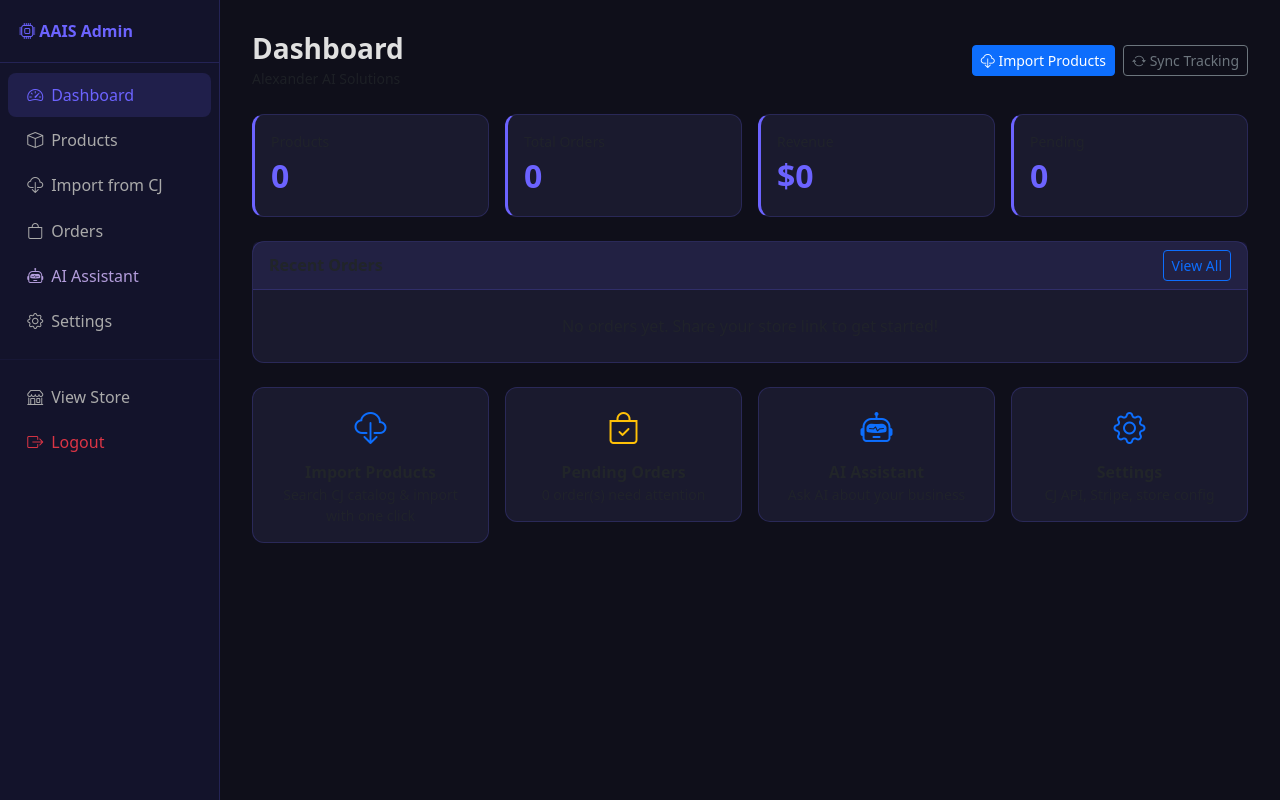
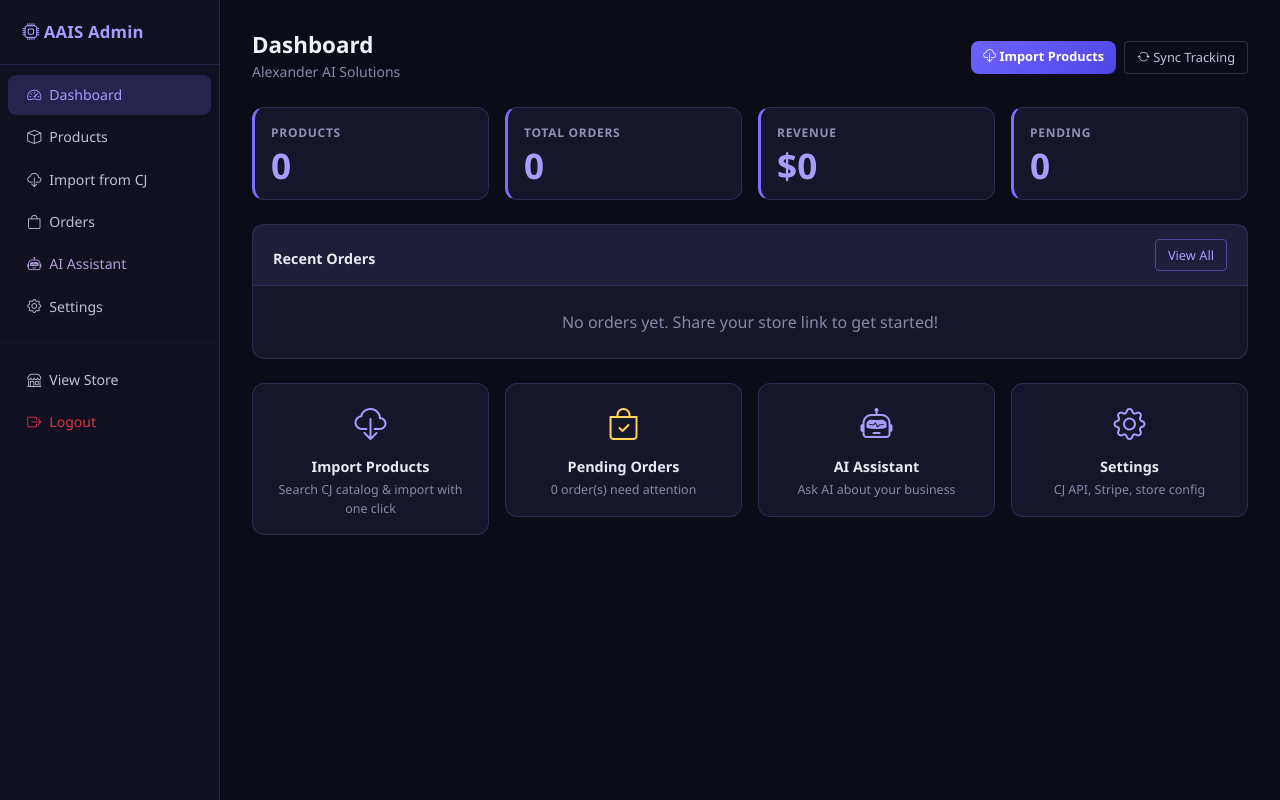
Before and after one commit to Liberty-Emporium/Drop-Shipping-by-alexander-ai-solutions, a Flask app: page /admin in a window 1280 px wide. Run offline with Flask 3, Linux system fonts and the light colour scheme; the visitor is signed in with stand-in values (Sample User, id 1); data that the repository does not hold is empty.

Commit message:
fix: admin readability — proper contrast on all text, labels, stat cards, quick links

```diff
--- a/templates/admin/base.html
+++ b/templates/admin/base.html
@@ -7,25 +7,71 @@
   <link href="https://cdn.jsdelivr.net/npm/bootstrap@5.3.2/dist/css/bootstrap.min.css" rel="stylesheet">
   <link href="https://cdn.jsdelivr.net/npm/bootstrap-icons@1.11.3/font/bootstrap-icons.css" rel="stylesheet">
   <style>
-    :root { --primary: #6c63ff; --dark: #0f0f1a; --sidebar: #13132b; --border: rgba(108,99,255,0.2); }
-    body { background: var(--dark); color: #e0e0e0; }
+    :root { --primary: #7c6fff; --dark: #0c0c18; --sidebar: #101020; --border: rgba(150,140,255,0.18); }
+
+    body { background: var(--dark); color: #e8e8f0; font-family: 'Segoe UI', system-ui, sans-serif; }
+
+    /* ── SIDEBAR ── */
     .sidebar { background: var(--sidebar); border-right: 1px solid var(--border); min-height: 100vh; width: 220px; position: fixed; top:0; left:0; z-index:100; }
-    .sidebar .nav-link { color: #aaa; padding: 0.6rem 1.2rem; border-radius: 8px; margin: 2px 8px; }
-    .sidebar .nav-link:hover, .sidebar .nav-link.active { background: rgba(108,99,255,0.15); color: var(--primary); }
-    .sidebar .brand { color: var(--primary); font-weight: 700; padding: 1.2rem; border-bottom: 1px solid var(--border); }
+    .sidebar .nav-link { color: #c0bfd8; padding: 0.6rem 1.2rem; border-radius: 8px; margin: 2px 8px; font-size:0.88rem; font-weight:500; transition: all 0.15s; }
+    .sidebar .nav-link:hover { background: rgba(124,111,255,0.12); color: #fff; }
+    .sidebar .nav-link.active { background: rgba(124,111,255,0.2); color: #a89dff; }
+    .sidebar .brand { color: #a89dff; font-weight: 800; font-size:1.05rem; padding: 1.2rem 1.4rem; border-bottom: 1px solid var(--border); letter-spacing:0.01em; }
+
+    /* ── MAIN ── */
     .main-content { margin-left: 220px; padding: 2rem; }
-    .card { background: #1a1a2e; border: 1px solid var(--border); border-radius: 12px; }
-    .card-header { background: rgba(108,99,255,0.1); border-bottom: 1px solid var(--border); }
+
+    /* ── CARDS ── */
+    .card { background: #16162a; border: 1px solid var(--border); border-radius: 12px; }
+    .card-header { background: rgba(124,111,255,0.08); border-bottom: 1px solid var(--border); padding: 0.85rem 1.25rem; color: #dddcf0; font-size:0.9rem; }
+
+    /* ── STAT CARDS ── */
     .stat-card { border-left: 3px solid var(--primary); }
-    .stat-val { font-size: 2rem; font-weight: 800; color: var(--primary); }
-    .table { color: #e0e0e0; }
-    .badge-status-pending    { background: rgba(255,193,7,0.2);  color: #ffc107; border: 1px solid #ffc10750; }
-    .badge-status-processing { background: rgba(13,110,253,0.2); color: #6ea8fe; border: 1px solid #6ea8fe50; }
-    .badge-status-shipped    { background: rgba(25,135,84,0.2);  color: #75b798; border: 1px solid #75b79850; }
-    .badge-status-delivered  { background: rgba(25,135,84,0.4);  color: #a3cfbb; border: 1px solid #a3cfbb50; }
-    .badge-status-cancelled  { background: rgba(220,53,69,0.2);  color: #ea868f; border: 1px solid #ea868f50; }
-    input, select, textarea { background: #16213e !important; border-color: var(--border) !important; color: #e0e0e0 !important; }
-    input:focus, select:focus { box-shadow: 0 0 0 0.2rem rgba(108,99,255,0.25) !important; }
+    .stat-card small { color: #a0a0c0 !important; font-size: 0.78rem; font-weight: 600; text-transform: uppercase; letter-spacing: 0.06em; display: block; margin-bottom: 0.4rem; }
+    .stat-val { font-size: 2.2rem; font-weight: 800; color: #a89dff; line-height: 1; }
+
+    /* ── QUICK LINK CARDS ── */
+    .card strong { color: #e8e8f0; font-size: 0.9rem; display: block; margin-top: 0.4rem; }
+    .card small.text-muted { color: #8888aa !important; font-size: 0.78rem; }
+
+    /* ── TABLES ── */
+    .table { color: #d8d8ec; }
+    .table thead th { color: #9090b8; font-size:0.78rem; text-transform:uppercase; letter-spacing:0.06em; border-color: var(--border); font-weight:600; padding:0.65rem 0.75rem; }
+    .table td { border-color: rgba(150,140,255,0.1); padding:0.7rem 0.75rem; vertical-align:middle; }
+    .table-hover tbody tr:hover td { background: rgba(124,111,255,0.06); }
+
+    /* ── BADGES ── */
+    .badge-status-pending    { background: rgba(255,193,7,0.15);  color: #ffd55a; border: 1px solid rgba(255,193,7,0.3); padding:0.3rem 0.65rem; border-radius:6px; font-size:0.75rem; font-weight:600; }
+    .badge-status-processing { background: rgba(99,179,237,0.15); color: #90cdf4; border: 1px solid rgba(99,179,237,0.3); padding:0.3rem 0.65rem; border-radius:6px; font-size:0.75rem; font-weight:600; }
+    .badge-status-shipped    { background: rgba(72,187,120,0.15); color: #9ae6b4; border: 1px solid rgba(72,187,120,0.3); padding:0.3rem 0.65rem; border-radius:6px; font-size:0.75rem; font-weight:600; }
+    .badge-status-delivered  { background: rgba(72,187,120,0.25); color: #c6f6d5; border: 1px solid rgba(72,187,120,0.4); padding:0.3rem 0.65rem; border-radius:6px; font-size:0.75rem; font-weight:600; }
+    .badge-status-cancelled  { background: rgba(245,101,101,0.15); color: #feb2b2; border: 1px solid rgba(245,101,101,0.3); padding:0.3rem 0.65rem; border-radius:6px; font-size:0.75rem; font-weight:600; }
+
+    /* ── FORMS ── */
+    input, select, textarea { background: #0e0e1e !important; border: 1px solid rgba(150,140,255,0.25) !important; color: #e8e8f0 !important; border-radius: 8px; padding: 0.5rem 0.85rem; }
+    input:focus, select:focus, textarea:focus { box-shadow: 0 0 0 0.2rem rgba(124,111,255,0.2) !important; border-color: rgba(124,111,255,0.5) !important; outline:none; }
+    input::placeholder, textarea::placeholder { color: #5a5a7a !important; }
+    label { color: #b0b0cc; font-size: 0.83rem; font-weight: 500; margin-bottom: 0.3rem; }
+
+    /* ── BUTTONS ── */
+    .btn-primary { background: linear-gradient(135deg, #6c63ff, #4f46e5); border: none; color: white; font-weight: 600; border-radius: 8px; }
+    .btn-primary:hover { background: linear-gradient(135deg, #7c73ff, #5f56f5); color: white; }
+    .btn-outline-primary { border-color: rgba(124,111,255,0.5); color: #a89dff; }
+    .btn-outline-primary:hover { background: rgba(124,111,255,0.15); border-color: var(--primary); color: #c4b5fd; }
+    .btn-outline-secondary { border-color: rgba(255,255,255,0.15); color: #c0bfd8; }
+    .btn-outline-secondary:hover { background: rgba(255,255,255,0.06); color: #fff; border-color: rgba(255,255,255,0.25); }
+    .btn-warning { background: #d97706; border:none; color:white; font-weight:600; }
+    .btn-sm { font-size: 0.8rem; padding: 0.35rem 0.75rem; }
+
+    /* ── ALERTS ── */
+    .alert { border-radius: 10px; font-size: 0.88rem; }
+    .alert-link { font-weight: 700; }
+
+    /* ── TEXT ── */
+    h3.fw-bold { color: #f0f0ff; font-size: 1.4rem; }
+    .text-muted { color: #8888aa !important; }
+    code { color: #a89dff; background: rgba(124,111,255,0.12); padding: 0.15rem 0.45rem; border-radius: 5px; font-size: 0.85rem; }
+
     @media(max-width:768px){ .sidebar{display:none;} .main-content{margin-left:0;} }
   </style>
 </head>
--- a/templates/admin/dashboard.html
+++ b/templates/admin/dashboard.html
@@ -3,8 +3,8 @@
 {% block content %}
 <div class="d-flex justify-content-between align-items-center mb-4">
   <div>
-    <h3 class="fw-bold mb-0">Dashboard</h3>
-    <small class="text-muted">Alexander AI Solutions</small>
+    <h3 class="fw-bold mb-0" style="color:#f0f0ff;">Dashboard</h3>
+    <small style="color:#8888aa;">Alexander AI Solutions</small>
   </div>
   <div class="d-flex gap-2">
     <a href="/admin/import" class="btn btn-primary btn-sm">
@@ -28,26 +28,26 @@
 <div class="row g-3 mb-4">
   <div class="col-6 col-md-3">
     <div class="card stat-card p-3">
-      <small class="text-muted">Products</small>
+      <div style="color:#9090b8;font-size:0.75rem;font-weight:700;text-transform:uppercase;letter-spacing:0.06em;margin-bottom:0.4rem;">Products</div>
       <div class="stat-val">{{ stats.products }}</div>
     </div>
   </div>
   <div class="col-6 col-md-3">
     <div class="card stat-card p-3">
-      <small class="text-muted">Total Orders</small>
+      <div style="color:#9090b8;font-size:0.75rem;font-weight:700;text-transform:uppercase;letter-spacing:0.06em;margin-bottom:0.4rem;">Total Orders</div>
       <div class="stat-val">{{ stats.orders }}</div>
     </div>
   </div>
   <div class="col-6 col-md-3">
     <div class="card stat-card p-3">
-      <small class="text-muted">Revenue</small>
+      <div style="color:#9090b8;font-size:0.75rem;font-weight:700;text-transform:uppercase;letter-spacing:0.06em;margin-bottom:0.4rem;">Revenue</div>
       <div class="stat-val">${{ '%.0f'|format(stats.revenue) }}</div>
     </div>
   </div>
   <div class="col-6 col-md-3">
     <div class="card stat-card p-3">
-      <small class="text-muted">Pending</small>
-      <div class="stat-val" style="color:{% if stats.pending > 0 %}#ffc107{% else %}var(--primary){% endif %};">{{ stats.pending }}</div>
+      <div style="color:#9090b8;font-size:0.75rem;font-weight:700;text-transform:uppercase;letter-spacing:0.06em;margin-bottom:0.4rem;">Pending</div>
+      <div class="stat-val" style="color:{% if stats.pending > 0 %}#ffd55a{% else %}#a89dff{% endif %};">{{ stats.pending }}</div>
     </div>
   </div>
 </div>
@@ -55,7 +55,7 @@
 <!-- Recent Orders -->
 <div class="card">
   <div class="card-header d-flex justify-content-between align-items-center">
-    <strong>Recent Orders</strong>
+    <strong style="color:#e8e8f0;">Recent Orders</strong>
     <a href="/admin/orders" class="btn btn-sm btn-outline-primary">View All</a>
   </div>
   <div class="card-body p-0">
@@ -89,30 +89,30 @@
 <div class="row g-3 mt-2">
   <div class="col-md-3">
     <a href="/admin/import" class="card text-decoration-none d-block p-3 text-center" style="transition:transform 0.2s;" onmouseover="this.style.transform='translateY(-3px)'" onmouseout="this.style.transform=''">
-      <i class="bi bi-cloud-download fs-2 text-primary mb-2 d-block"></i>
-      <strong>Import Products</strong>
-      <small class="text-muted d-block">Search CJ catalog & import with one click</small>
+      <i class="bi bi-cloud-download fs-2 mb-2 d-block" style="color:#a89dff;"></i>
+      <strong style="color:#e8e8f0;">Import Products</strong>
+      <small style="color:#8888aa;font-size:0.78rem;display:block;margin-top:0.2rem;">Search CJ catalog &amp; import with one click</small>
     </a>
   </div>
   <div class="col-md-3">
     <a href="/admin/orders?status=pending" class="card text-decoration-none d-block p-3 text-center" style="transition:transform 0.2s;" onmouseover="this.style.transform='translateY(-3px)'" onmouseout="this.style.transform=''">
-      <i class="bi bi-bag-check fs-2 text-warning mb-2 d-block"></i>
-      <strong>Pending Orders</strong>
-      <small class="text-muted d-block">{{ stats.pending }} order(s) need attention</small>
+      <i class="bi bi-bag-check fs-2 mb-2 d-block" style="color:#ffd55a;"></i>
+      <strong style="color:#e8e8f0;">Pending Orders</strong>
+      <small style="color:#8888aa;font-size:0.78rem;display:block;margin-top:0.2rem;">{{ stats.pending }} order(s) need attention</small>
     </a>
   </div>
   <div class="col-md-3">
     <a href="/admin/ai" class="card text-decoration-none d-block p-3 text-center" style="transition:transform 0.2s;" onmouseover="this.style.transform='translateY(-3px)'" onmouseout="this.style.transform=''">
-      <i class="bi bi-robot fs-2 text-primary mb-2 d-block"></i>
-      <strong>AI Assistant</strong>
-      <small class="text-muted d-block">Ask AI about your business</small>
+      <i class="bi bi-robot fs-2 mb-2 d-block" style="color:#a89dff;"></i>
+      <strong style="color:#e8e8f0;">AI Assistant</strong>
+      <small style="color:#8888aa;font-size:0.78rem;display:block;margin-top:0.2rem;">Ask AI about your business</small>
     </a>
   </div>
   <div class="col-md-3">
     <a href="/admin/settings" class="card text-decoration-none d-block p-3 text-center" style="transition:transform 0.2s;" onmouseover="this.style.transform='translateY(-3px)'" onmouseout="this.style.transform=''">
-      <i class="bi bi-gear fs-2 text-primary mb-2 d-block"></i>
-      <strong>Settings</strong>
-      <small class="text-muted d-block">CJ API, Stripe, store config</small>
+      <i class="bi bi-gear fs-2 mb-2 d-block" style="color:#a89dff;"></i>
+      <strong style="color:#e8e8f0;">Settings</strong>
+      <small style="color:#8888aa;font-size:0.78rem;display:block;margin-top:0.2rem;">CJ API, Stripe, store config</small>
     </a>
   </div>
 </div>
```
